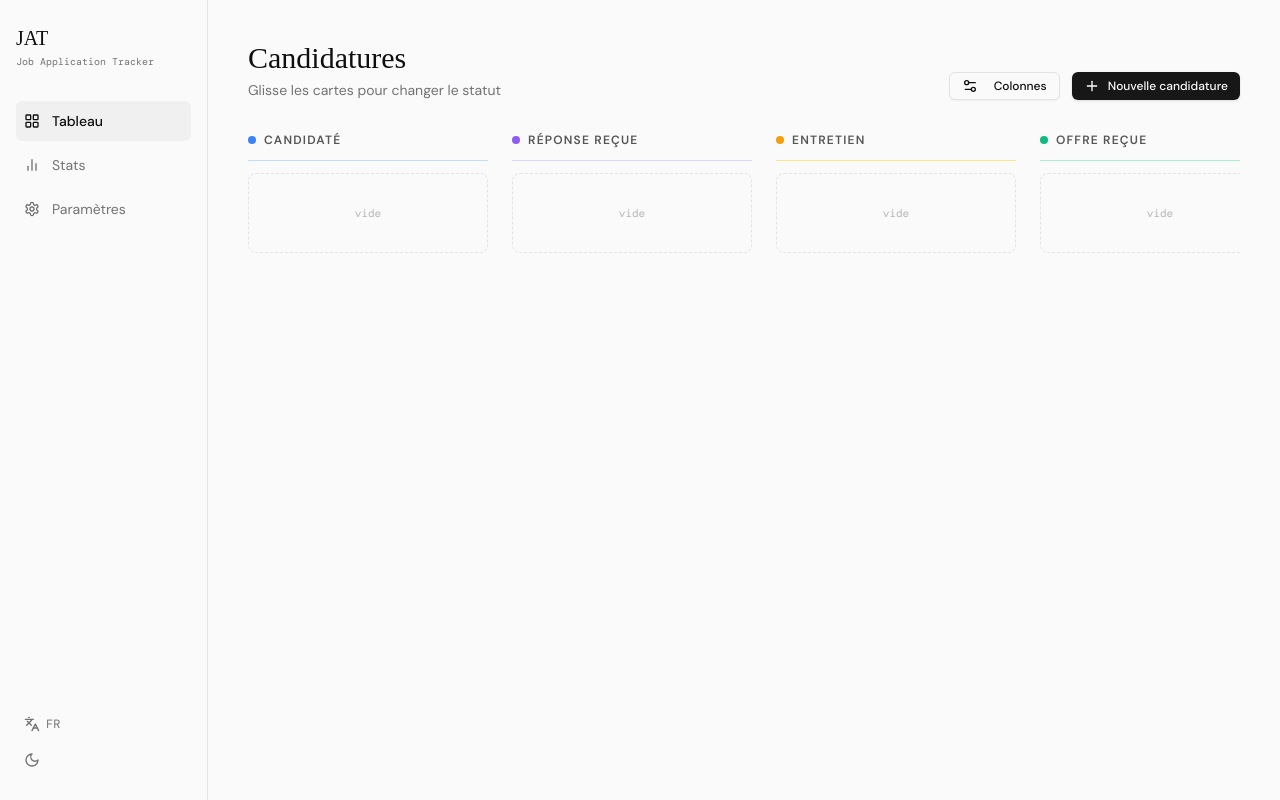
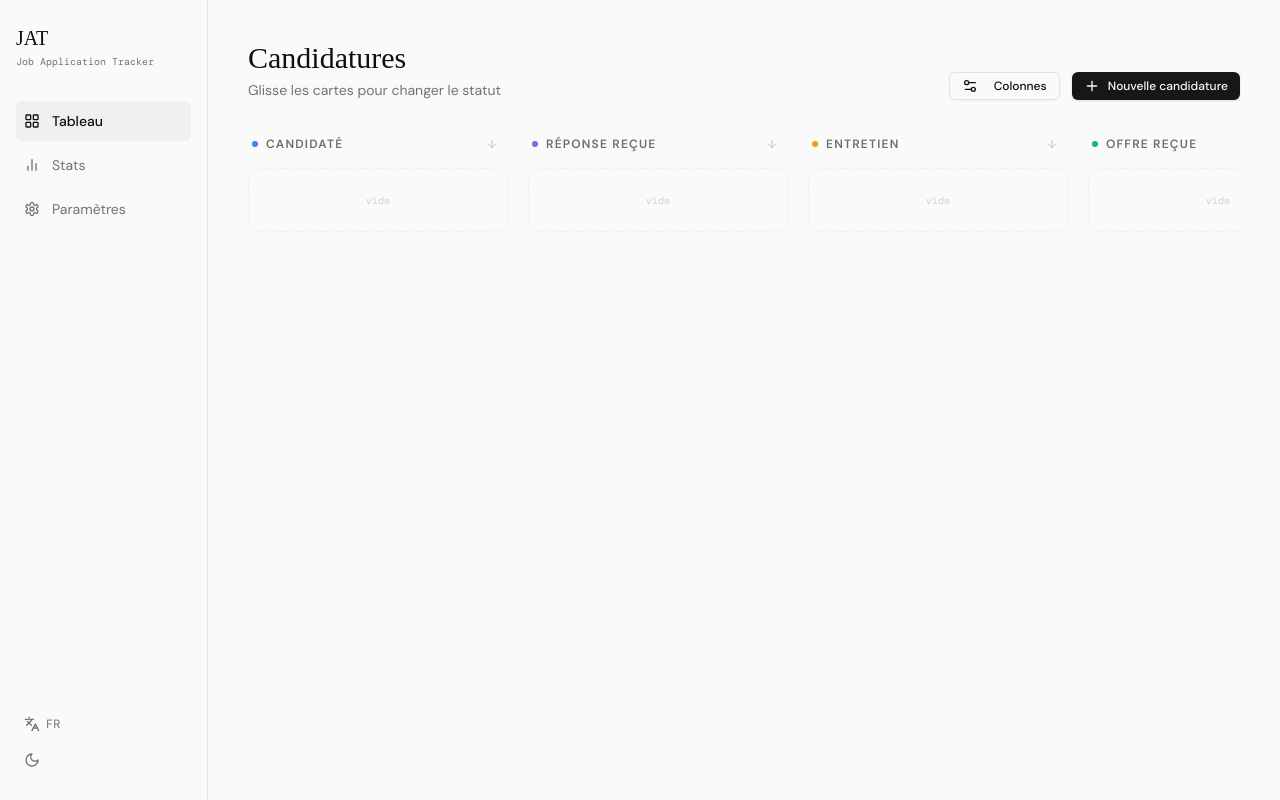
Before and after one commit to cdupic/job-tracker, a React (Vite) app: page / in a window 1280 px wide. Built offline with nearby package versions, Linux system fonts and the light colour scheme; a web font is replaced by a local one.

Commit message:
refactor JobCard and Kanban components for improved UI and sorting functionality

```diff
--- a/src/components/kanban/KanbanBoard.tsx
+++ b/src/components/kanban/KanbanBoard.tsx
@@ -45,8 +45,8 @@ export function KanbanBoard() {
     const jobId = active.id as string
     const overId = over.id as string
 
-    // Check if dropped on a column (status) or another card
-    const newStatus = columns.map(c => c.id).includes(overId as JobStatus)
+    const colIds = columns.map((c) => c.id)
+    const newStatus = colIds.includes(overId as JobStatus)
         ? (overId as JobStatus)
         : jobs.find((j) => j.id === overId)?.status
 
@@ -63,7 +63,7 @@ export function KanbanBoard() {
           onDragStart={handleDragStart}
           onDragEnd={handleDragEnd}
       >
-      <div className="flex gap-6 pb-8">
+        <div className="flex gap-5 pb-8 items-start">
           {columns.map((col) => (
               <KanbanColumn
                   key={col.id}
--- a/src/components/kanban/KanbanColumn.tsx
+++ b/src/components/kanban/KanbanColumn.tsx
@@ -1,6 +1,8 @@
 // src/components/kanban/KanbanColumn.tsx
+import { useState } from 'react'
 import { useDroppable } from '@dnd-kit/core'
 import { SortableContext, verticalListSortingStrategy } from '@dnd-kit/sortable'
+import { ArrowDown, ArrowUp } from 'lucide-react'
 import { cn } from '@/lib/utils'
 import { type JobApplication, type JobStatus, COLUMN_COLOR_STYLES, FALLBACK_COLOR_STYLE } from '@/types'
 import { JobCard } from './JobCard'
@@ -17,38 +19,52 @@ export function KanbanColumn({ status, jobs, followUpDays }: KanbanColumnProps)
     const { setNodeRef, isOver } = useDroppable({ id: status })
     const { t } = useI18n()
     const { columns } = useKanbanConfig()
+    const [sortAsc, setSortAsc] = useState(false)
 
-    const col = columns.find(c => c.id === status)
+    const col = columns.find((c) => c.id === status)
     const colors = col ? COLUMN_COLOR_STYLES[col.color] : FALLBACK_COLOR_STYLE
     const label = col?.label || status
 
-    const sortedJobs = [...jobs].sort(
-        (a, b) => new Date(b.dateApplied).getTime() - new Date(a.dateApplied).getTime()
-    )
+    const sortedJobs = [...jobs].sort((a, b) => {
+        const diff = new Date(a.dateApplied).getTime() - new Date(b.dateApplied).getTime()
+        return sortAsc ? diff : -diff
+    })
 
     return (
-        <div className="flex flex-col min-w-[240px] w-[240px] shrink-0">
+        <div className="flex flex-col min-w-[260px] w-[260px] shrink-0">
             {/* Column header */}
-            <div className={cn('flex items-center justify-between mb-3 pb-3 border-b', colors.column)}>
-                <div className="flex items-center gap-2">
-                    <span className={cn('h-2 w-2 rounded-full shrink-0', colors.dot)} />
-                    <h2 className="text-xs font-semibold uppercase tracking-widest text-foreground/70">
+            <div className="flex items-center justify-between mb-3 px-1">
+                <div className="flex items-center gap-2 min-w-0">
+                    <span className={cn('h-1.5 w-1.5 rounded-full shrink-0', colors.dot)} />
+                    <h2 className="text-xs font-semibold uppercase tracking-widest text-foreground/60 truncate">
                         {label}
                     </h2>
+                    {jobs.length > 0 && (
+                        <span className="text-[10px] font-mono text-muted-foreground/50 tabular-nums shrink-0">
+              {jobs.length}
+            </span>
+                    )}
                 </div>
-                {jobs.length > 0 && (
-                    <span className="text-xs font-mono text-muted-foreground tabular-nums">
-            {jobs.length}
-          </span>
-                )}
+
+                {/* Sort toggle */}
+                <button
+                    onClick={() => setSortAsc((v) => !v)}
+                    className={cn(
+                        'flex items-center gap-1 h-6 px-1.5 rounded text-[10px] font-mono transition-colors shrink-0',
+                        'text-muted-foreground/40 hover:text-muted-foreground hover:bg-accent'
+                    )}
+                    title={sortAsc ? 'Tri croissant' : 'Tri décroissant'}
+                >
+                    {sortAsc ? <ArrowUp className="h-3 w-3" /> : <ArrowDown className="h-3 w-3" />}
+                </button>
             </div>
 
             {/* Drop zone */}
             <div
                 ref={setNodeRef}
                 className={cn(
-                    'flex flex-col gap-2 min-h-[120px] rounded-lg transition-colors p-1 -m-1',
-                    isOver && 'bg-accent/60'
+                    'flex flex-col gap-2 min-h-[120px] rounded-xl transition-colors duration-150 p-1 -m-1',
+                    isOver && 'bg-accent/50'
                 )}
             >
                 <SortableContext items={sortedJobs.map((j) => j.id)} strategy={verticalListSortingStrategy}>
@@ -58,8 +74,8 @@ export function KanbanColumn({ status, jobs, followUpDays }: KanbanColumnProps)
                 </SortableContext>
 
                 {jobs.length === 0 && (
-                    <div className="flex flex-col items-center justify-center h-20 rounded-lg border border-dashed border-border">
-                        <p className="text-[11px] text-muted-foreground/50 font-mono">{t.column.empty}</p>
+                    <div className="flex items-center justify-center h-16 rounded-xl border border-dashed border-border/50">
+                        <p className="text-[10px] text-muted-foreground/30 font-mono">{t.column.empty}</p>
                     </div>
                 )}
             </div>
```
Also changed, not shown: src/components/kanban/JobCard.tsx (+44 -39 lines), 1 other file (tests, documents, lock files or other folders). Lines whose indentation alone changed are shown as unchanged.
